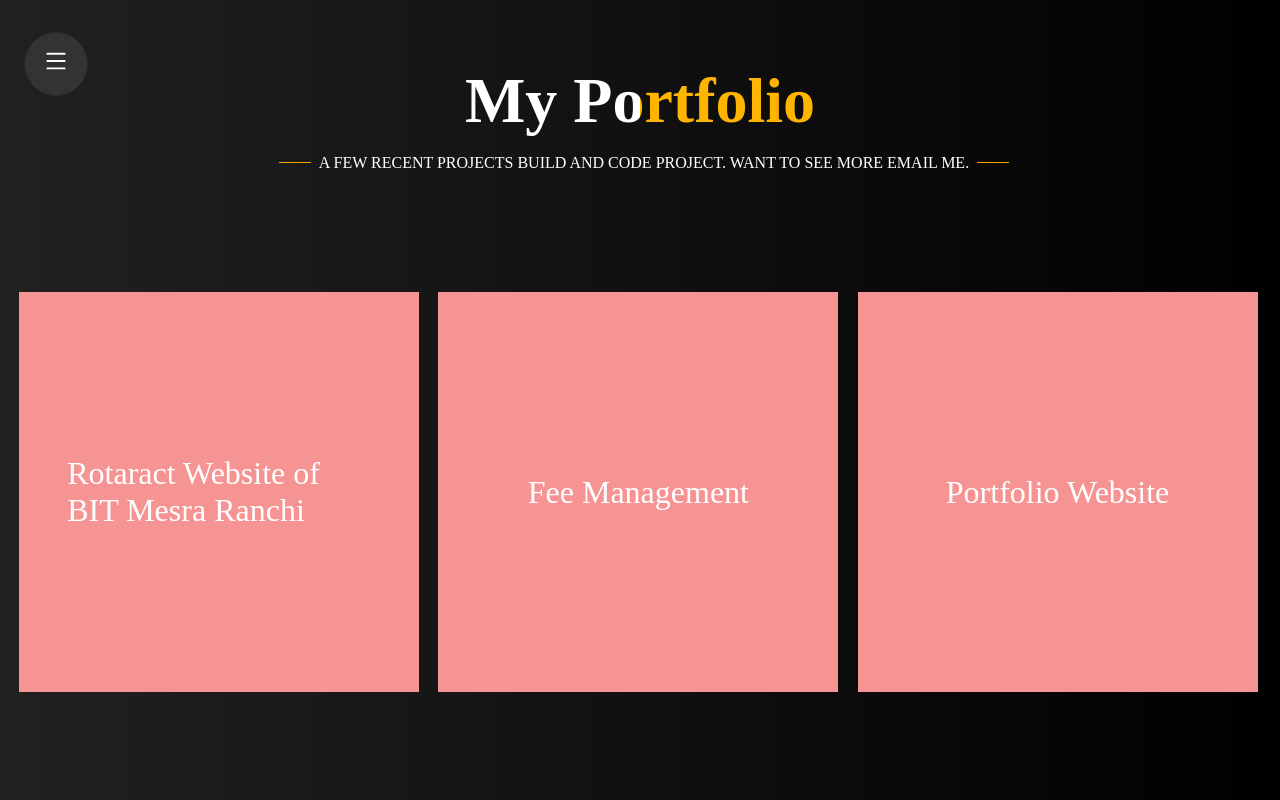
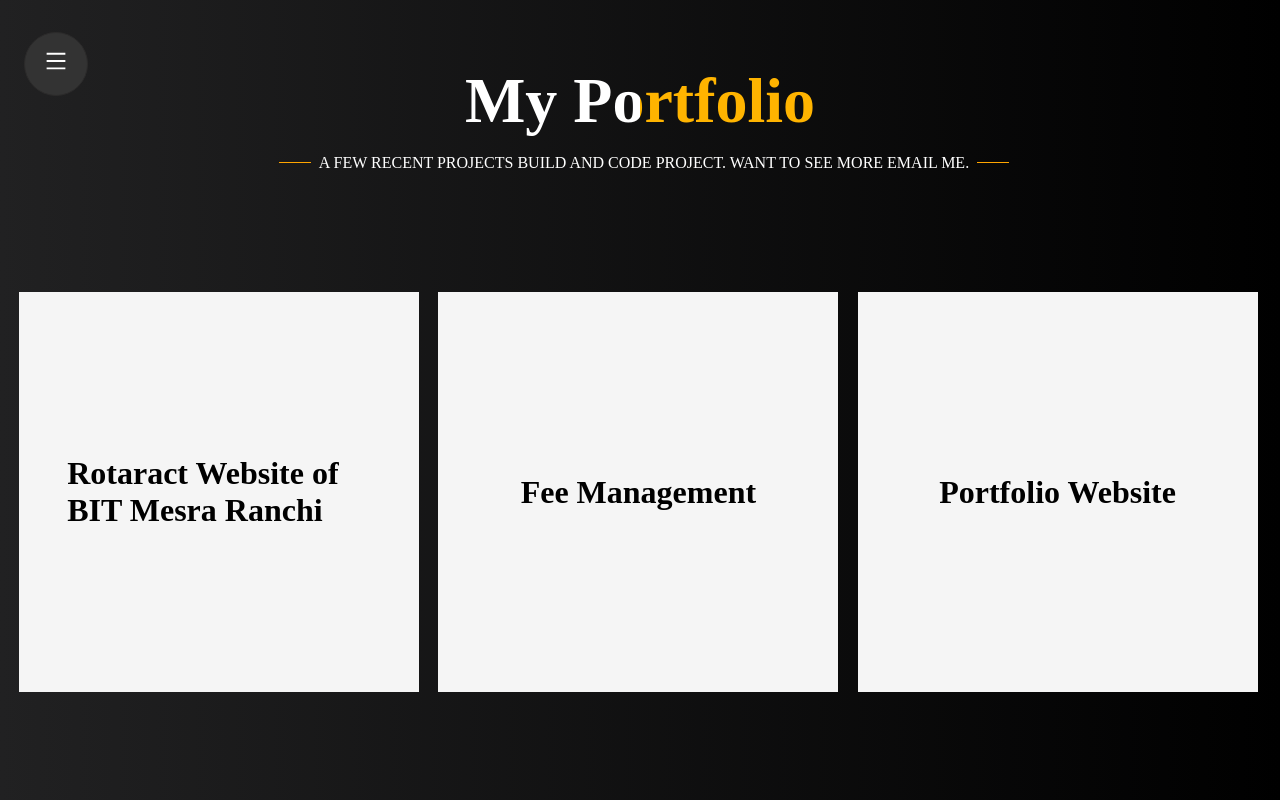
Before and after one commit to Abhishek2262/portfolio, a React (Create React App) app: page /Portfolio in a window 1280 px wide. Built offline with nearby package versions, Linux system fonts and the light colour scheme.

Commit message:
portfolio page update

```diff
--- a/src/Components/Aboutme.css
+++ b/src/Components/Aboutme.css
@@ -20,7 +20,7 @@
 }
 .hr3{
     background-color: rgb(255, 180, 0);
-    width: 70vw;
+    width: 100%;
     margin-top: 2rem;
     margin-right: 20rem;
     height: 0.004rem;
@@ -44,7 +44,9 @@
     color: whitesmoke;
     align-items: center;
     justify-content: center;
+
     width: 100%;
+
 }
 .abt2{
     display: flex;
@@ -112,14 +114,17 @@
 .resumecntr{
    display: flex;
    flex-direction: row;
-   margin-left: 5rem;
-   width: 87rem;
+   align-items: center;
+   justify-content: center;
+   /* margin-left: 5rem; */
+   width: 87%;
    height: 36rem;
+   /* background-color: yellow; */
 }
 .expcntr{
     width: 50%;
 
-    padding-left: 0.5rem;
+
 
 
 }
@@ -170,6 +175,7 @@
 .gigcntr{
     display: flex;
     width: 20rem;
+    gap: 1rem;
 }
 .gig1{
     display: flex;
--- a/src/Components/Aboutme.js
+++ b/src/Components/Aboutme.js
@@ -60,7 +60,7 @@
             </div>
           </div>
 
-          <div className="hr3"></div>
+          <div style={{width:"90%", padding:"1%"}}><div className="hr3"></div></div>
 
           <div className="resumecntr">
             <div className="expcntr">
--- a/src/Components/Landingpage.css
+++ b/src/Components/Landingpage.css
@@ -7,6 +7,7 @@
   body{
     background-color: black;
     background-image: linear-gradient(to right, rgb(33, 33, 34) , rgb(0, 0, 0));
+
   }
 
 
@@ -29,7 +30,7 @@
     width: 75px; */
     border: 1px solid rgb(44, 43, 43);
     /* border-radius: 50%; */
-
+    cursor: pointer;
   }
 
 
@@ -88,6 +89,7 @@
     padding: 5px;
     font-size: large;
     font-weight: 600;
+     cursor: pointer;
 
   }
   .btn2{
@@ -100,6 +102,7 @@
     padding: 5px;
     font-size: large;
     font-weight: 600;
+     cursor: pointer;
   }
   .btn1:hover {
     background-color:   rgb(11, 11, 11) ;
--- a/src/Components/Portfolio.css
+++ b/src/Components/Portfolio.css
@@ -47,7 +47,8 @@
 
 }
 .box-1{
-    background-color: rgb(246, 148, 148);
+    /* background-color: rgb(246, 148, 148); */
+    background-color: whitesmoke;
     margin-top: 2.5rem;
     margin-left: 1.2rem;
     width: 25rem;
@@ -60,7 +61,22 @@
 .heading1{
  font-size: 2rem;
  padding: 3rem;
+ color: black;
+ font-weight: bold;
 }
+.bg-h1{
+    width: 100%;
+    height: 100%;
+    display: flex;
+    justify-content: center;
+    align-items: center;
+}
+.bg-h1:hover{
+    background-color:orange;
+
+
+}
+
 .nav-b{
     position: fixed;
 }
--- a/src/Components/Portfolio.js
+++ b/src/Components/Portfolio.js
@@ -43,6 +43,17 @@
       github: "https://github.com/Abhishek2262/portfolio",
     },
   ];
+  // const myStyle ={
+  //   backgroundImage : `url(${rtr})`,
+  //    backgroundSize: "cover",
+
+
+  // };
+  // const myStyle1 ={
+  //   backgroundImage: `url(${gp1})`,
+  //    backgroundSize: "cover",
+  // };
+
 
   function display(idx) {
     setisItemDisplay({ show: true, index: idx });
@@ -75,16 +86,17 @@
             <div className="portfolioline" />
           </div>
           <div className="box-cntr">
-            <div className="box-1" onClick={() => display(0)}>
-              <div className="heading1">
+            <div className="box-1"  onClick={() => display(0)}>
+
+              <div className="bg-h1"><div className="heading1">
                 Rotaract Website of BIT Mesra Ranchi
-              </div>
+              </div></div>
             </div>
-            <div className="box-1" onClick={() => display(1)}>
-              <div className="heading1">Fee Management</div>{" "}
+            <div className="box-1"  onClick={() => display(1)}>
+              <div className="bg-h1"><div className="heading1">Fee Management</div></div>{" "}
             </div>
             <div className="box-1" onClick={() => display(2)}>
-              <div className="heading1">Portfolio Website</div>{" "}
+              <div className="bg-h1"><div className="heading1">Portfolio Website</div></div>{" "}
             </div>
           </div>
         </div>
```
